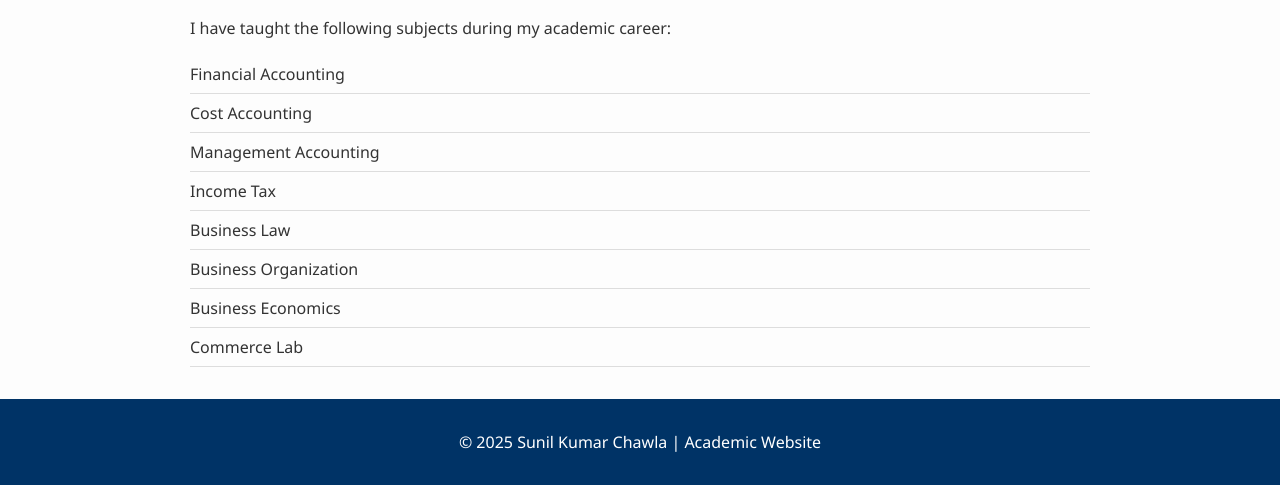
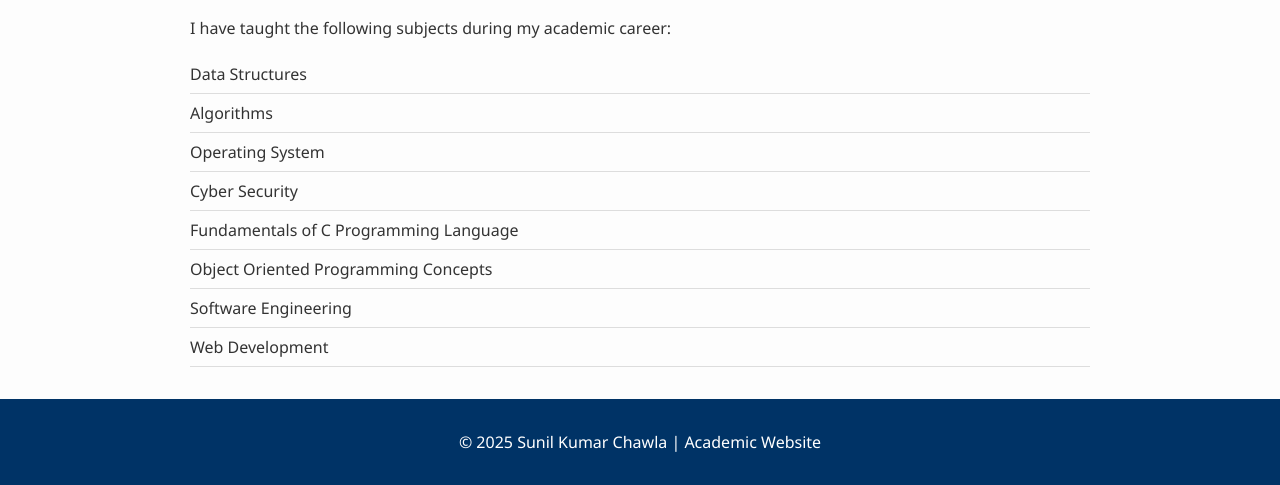
Before and after one commit to SunilChawla077/academic-website, a plain HTML site: page subjects.html in a window 1280 px wide. Shown: the part 426-911 px from the top of the page. Drawn offline with Linux system fonts and the light colour scheme.

Commit message:
Update subjects.html

```diff
--- a/subjects.html
+++ b/subjects.html
@@ -28,14 +28,14 @@
     <h2>Subjects Taught</h2>
     <p>I have taught the following subjects during my academic career:</p>
     <ul>
-      <li>Financial Accounting</li>
-      <li>Cost Accounting</li>
-      <li>Management Accounting</li>
-      <li>Income Tax</li>
-      <li>Business Law</li>
-      <li>Business Organization</li>
-      <li>Business Economics</li>
-      <li>Commerce Lab</li>
+      <li>Data Structures</li>
+      <li>Algorithms</li>
+      <li>Operating System</li>
+      <li>Cyber Security</li>
+      <li>Fundamentals of C Programming Language</li>
+      <li>Object Oriented Programming Concepts</li>
+      <li>Software Engineering</li>
+      <li>Web Development </li>
     </ul>
   </section>
 
```
